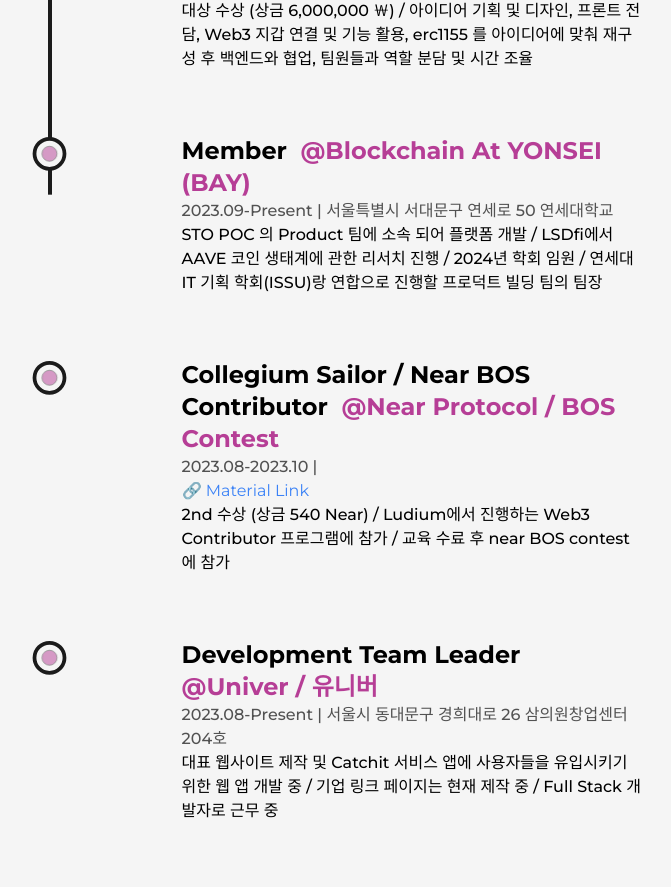
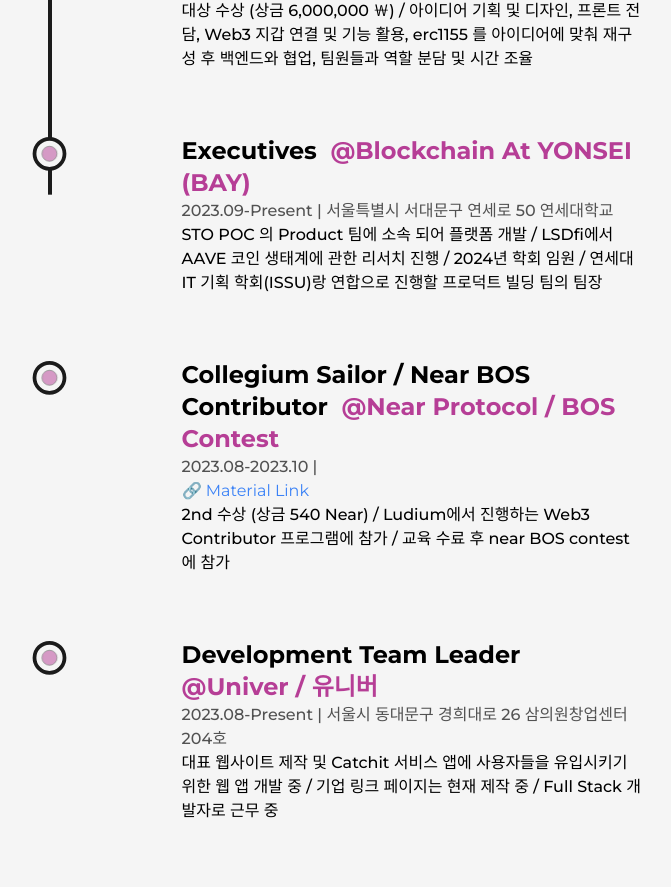
Before and after one commit to YouJun-IWON/Portfolio_site, a Next.js app in the folder my-portfolio/: page /about in a window 1280 px wide. Shown: the part 6192-7079 px from the top of the page, without its empty margins (244-915 px from the left). Built offline with nearby package versions, Linux system fonts and the light colour scheme.

Commit message:
change position

```diff
--- a/my-portfolio/src/components/Experience.tsx
+++ b/my-portfolio/src/components/Experience.tsx
@@ -123,7 +123,7 @@
             work='대상 수상 (상금 6,000,000 ￦) / 아이디어 기획 및 디자인, 프론트 전담, Web3 지갑 연결 및 기능 활용, erc1155 를 아이디어에 맞춰 재구성 후 백엔드와 협업, 팀원들과 역할 분담 및 시간 조율'
           />
           <Details
-            position='Member'
+            position='Executives'
             company='Blockchain At YONSEI (BAY)'
             companyLink='https://www.blockchainatyonsei.com/'
             time='2023.09-Present'
```
